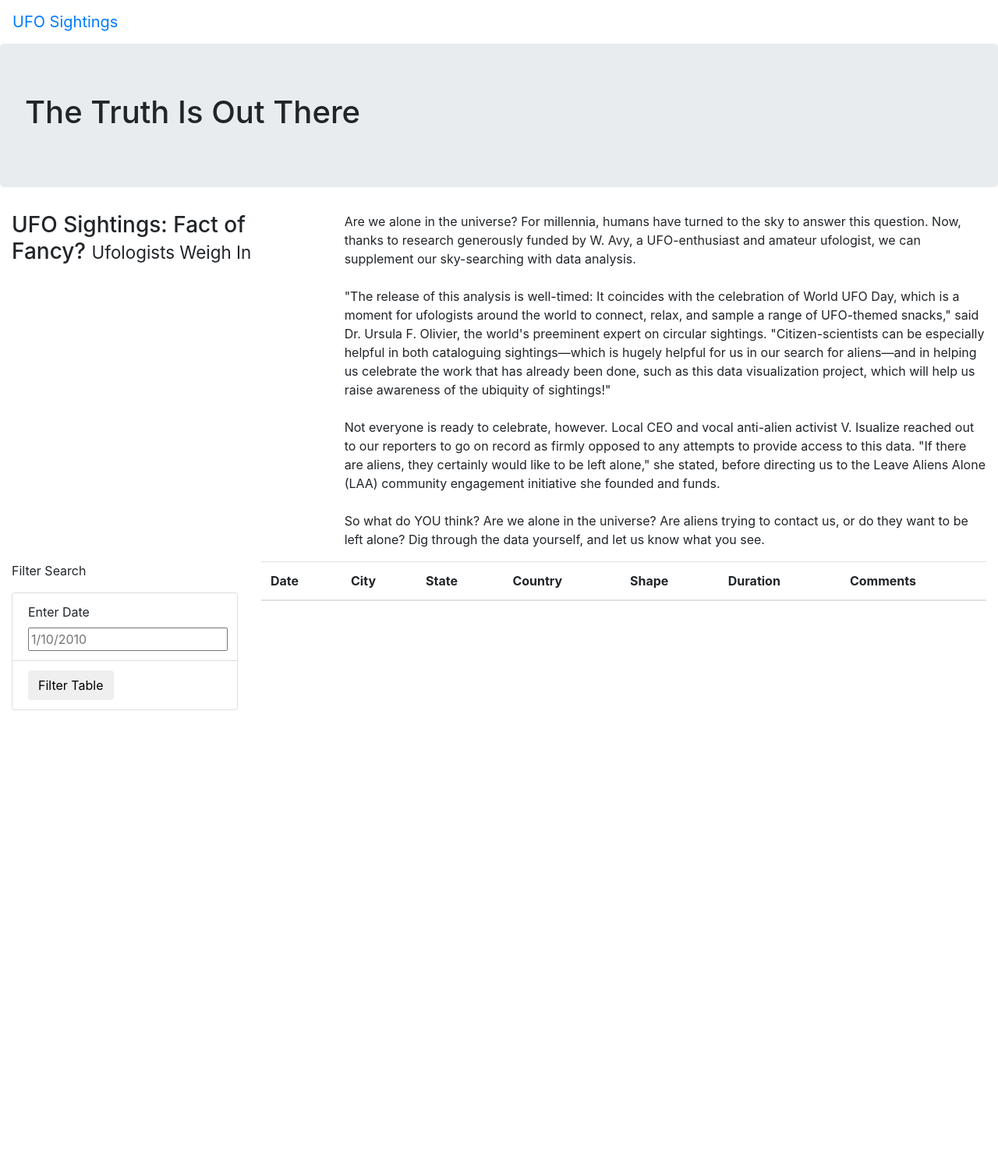
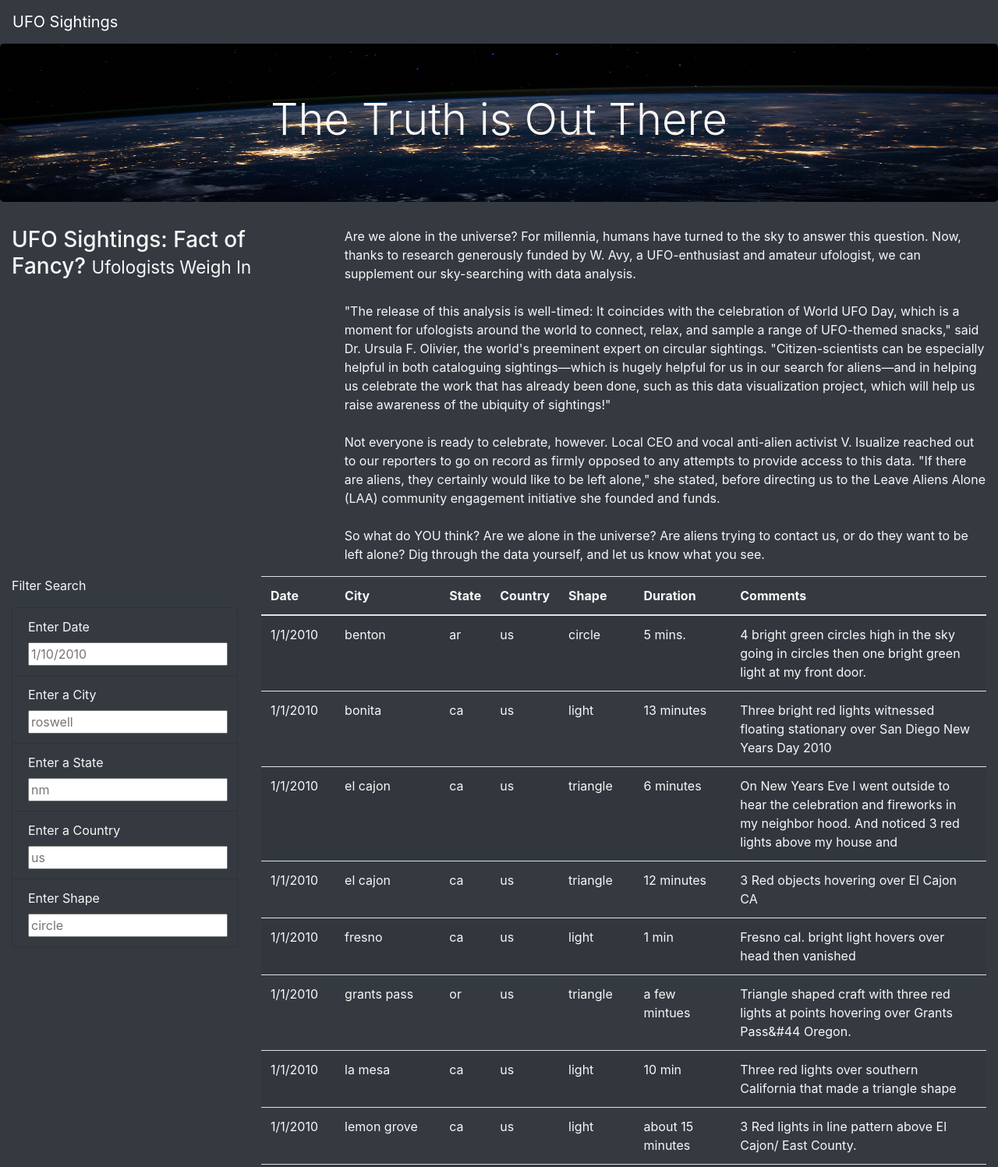
Before and after one commit to DJsef81/UFOs, a plain HTML site: page index.html in a window 1280 px wide. Shown: the top 1497 px of the page at 78% size. Before the commit the page ends 911 px from the top, so only its background shows below. Drawn offline with nearby package versions, Linux system fonts and the light colour scheme.

Commit message:
Module Challenge

```diff
--- a/index.html
+++ b/index.html
@@ -1,28 +1,26 @@
 <!DOCTYPE html>
 <html lang="en">
+
 <head>
     <meta charset="UTF-8">
     <meta name="viewport" content="width=device-width, initial-scale=1.0">
     <title>UFO Finder</title>
     <!--link to Bootstrap's content delivery network (CDN)-->
-    <link
-      rel="stylesheet"
-      href="https://maxcdn.bootstrapcdn.com/bootstrap/4.0.0/css/bootstrap.min.css"
-      integrity="sha384-Gn5384xqQ1aoWXA+058RXPxPg6fy4IWvTNh0E263XmFcJlSAwiGgFAW/dAiS6JXm"
-      crossorigin="anonymous"
-    />
+    <link rel="stylesheet" href="https://maxcdn.bootstrapcdn.com/bootstrap/4.0.0/css/bootstrap.min.css"
+        integrity="sha384-Gn5384xqQ1aoWXA+058RXPxPg6fy4IWvTNh0E263XmFcJlSAwiGgFAW/dAiS6JXm" crossorigin="anonymous" />
     <!--link to our stylesheet style.css file-->
     <link rel="stylesheet" href="static/css/style.css">
 </head>
-<body>
+
+<body class="bg-dark">
     <div class="wrapper">
-        <nav class="navbar navbar-expand-lg">
+        <nav class="navbar navbar-dark bg-dark navbar-expand-lg">
             <a class="navbar-brand" href="index.html">UFO Sightings</a>
         </nav>
     </div>
     <!--Add jumbotron and header-->
     <div class="jumbotron">
-        <h1>The Truth Is Out There</h1>
+        <h1 class="display-4">The Truth is Out There</h1>
     </div>
     <!--set up container-->
     <div class="container-fluid">
@@ -32,7 +30,21 @@
             </div>
             <div class="col-md-8">
                 <p>
-              Are we alone in the universe? For millennia, humans have turned to the sky to answer this question. Now, thanks to research generously funded by W. Avy, a UFO-enthusiast and amateur ufologist, we can supplement our sky-searching with data analysis.<br><br>"The release of this analysis is well-timed: It coincides with the celebration of World UFO Day, which is a moment for ufologists around the world to connect, relax, and sample a range of UFO-themed snacks," said Dr. Ursula F. Olivier, the world's preeminent expert on circular sightings. "Citizen-scientists can be especially helpful in both cataloguing sightings—which is hugely helpful for us in our search for aliens—and in helping us celebrate the work that has already been done, such as this data visualization project, which will help us raise awareness of the ubiquity of sightings!"<br><br>Not everyone is ready to celebrate, however. Local CEO and vocal anti-alien activist V. Isualize reached out to our reporters to go on record as firmly opposed to any attempts to provide access to this data. "If there are aliens, they certainly would like to be left alone," she stated, before directing us to the Leave Aliens Alone (LAA) community engagement initiative she founded and funds.<br><br>So what do YOU think? Are we alone in the universe? Are aliens trying to contact us, or do they want to be left alone? Dig through the data yourself, and let us know what you see.
+                    Are we alone in the universe? For millennia, humans have turned to the sky to answer this question.
+                    Now, thanks to research generously funded by W. Avy, a UFO-enthusiast and amateur ufologist, we can
+                    supplement our sky-searching with data analysis.<br><br>"The release of this analysis is well-timed:
+                    It coincides with the celebration of World UFO Day, which is a moment for ufologists around the
+                    world to connect, relax, and sample a range of UFO-themed snacks," said Dr. Ursula F. Olivier, the
+                    world's preeminent expert on circular sightings. "Citizen-scientists can be especially helpful in
+                    both cataloguing sightings—which is hugely helpful for us in our search for aliens—and in helping us
+                    celebrate the work that has already been done, such as this data visualization project, which will
+                    help us raise awareness of the ubiquity of sightings!"<br><br>Not everyone is ready to celebrate,
+                    however. Local CEO and vocal anti-alien activist V. Isualize reached out to our reporters to go on
+                    record as firmly opposed to any attempts to provide access to this data. "If there are aliens, they
+                    certainly would like to be left alone," she stated, before directing us to the Leave Aliens Alone
+                    (LAA) community engagement initiative she founded and funds.<br><br>So what do YOU think? Are we
+                    alone in the universe? Are aliens trying to contact us, or do they want to be left alone? Dig
+                    through the data yourself, and let us know what you see.
 
 
                 </p>
@@ -43,18 +55,47 @@
     <div class="container-fluid">
         <div class="row">
             <div class="col-md-3">
-            <form>
+                <div class= filters>
+                <form class="bg-dark">
                     <p>Filter Search</p>
-            </form>
+
                 <ul class="list-group">
-                <li class="list-group-item">
+
+                        <!-- <div class="filter"> -->
+                            <!-- list tags for date -->
+                            <li class="list-group-item bg-dark">
                                 <label for="date">Enter Date</label>
                                 <input type="text" placeholder="1/10/2010" id="datetime" />
                             </li>
-                <li class="list-group-item">
-                    <button id="filter-btn" type="button" class="btn btn-default">Filter Table</button>
+                            <!-- list tags for city -->
+                            <li class="list-group-item bg-dark">
+                                <label for="city">Enter a City</label>
+                                <input type="text" placeholder="roswell" id="city" />
                             </li>
+                            <!-- list tags for state -->
+                            <li class="list-group-item bg-dark">
+                                <label for="state">Enter a State</label>
+                                <input type="text" placeholder="nm" id="state" />
+                            </li>
+                            <!-- list tags for country -->
+                            <li class="list-group-item bg-dark">
+                                <label for="country">Enter a Country</label>
+                                <input type="text" placeholder="us" id="country" />
+                            </li>
+                            <!-- list tags for shape -->
+                            <li class="list-group-item bg-dark">
+                                <label for="shape">Enter Shape</label>
+                                <input type="text" placeholder="circle" id="shape" />
+                            </li>
+                            <!-- Filter button -->
+                            <!--li class="list-group-item bg-dark">
+                                <button id="filter-btn" type="button" class="btn btn-dark">Filter Table</button>
+                            </li-->
+                        <!-- </div> -->
+
                 </ul>
+                </form>
+                </div>
             </div>
             <div class="col-md-9">
                 <table class="table table-striped">
@@ -72,7 +113,12 @@
                     <tbody></tbody>
                 </table>
             </div>
+
         </div>
     </div>
+    <script src="https://cdnjs.cloudflare.com/ajax/libs/d3/4.11.0/d3.js"></script>
+    <script src="static/js/data.js"></script>
+    <script src="static/js/app.js"></script>
 </body>
+
 </html>
--- a/static/css/style.css
+++ b/static/css/style.css
@@ -0,0 +1,10 @@
+body {
+
+  color: #f7f7f7;
+}
+
+.jumbotron {
+    background-image: url("/images/nasa.jpg");
+    background-size: 100% 100%;
+    text-align: center;
+  }
--- /dev/null
+++ b/static/js/app.js
@@ -0,0 +1,78 @@
+// from data.js
+const tableData = data;
+
+// get table references
+var tbody = d3.select("tbody");
+
+function buildTable(data) {
+  // First, clear out any existing data
+  tbody.html("");
+
+  // Next, loop through each object in the data
+  // and append a row and cells for each value in the row
+  data.forEach((dataRow) => {
+    // Append a row to the table body
+    let row = tbody.append("tr");
+
+    // Loop through each field in the dataRow and add
+    // each value as a table cell (td)
+    Object.values(dataRow).forEach((val) => {
+      let cell = row.append("td");
+      cell.text(val);
+    });
+  });
+}
+
+// 1. Create a variable to keep track of all the filters as an object.
+var filters = {};
+
+// 3. Use this function to update the filters.
+function updateFilters() {
+
+    // 4a. Save the element that was changed as a variable.
+    var changedElement = d3.select(this);
+    // 4b. Save the value that was changed as a variable.
+    var elementValue = changedElement.property("value");
+    console.log(elementValue);
+
+    // 4c. Save the id of the filter that was changed as a variable.
+    var filterId = changedElement.attr("id");
+    console.log(filterId);
+
+
+    // 5. If a filter value was entered then add that filterId and value
+    // to the filters list. Otherwise, clear that filter from the filters object.
+    if(elementValue){
+      filters[filterId] = elementValue;
+    } else {
+      delete filters[filterId];
+    }
+
+    // 6. Call function to apply all filters and rebuild the table
+    filterTable();
+
+  }
+
+  // 7. Use this function to filter the table when data is entered.
+  function filterTable() {
+
+    // 8. Set the filtered data to the tableData.
+    let filteredData = tableData;
+
+
+    // 9. Loop through all of the filters and keep any data that
+    // matches the filter values
+    Object.entries(filters).forEach(([key,val]) => {
+      filteredData = filteredData.filter(row => row[key] === val);
+    });
+
+
+    // 10. Finally, rebuild the table using the filtered data
+    buildTable(filteredData);
+  }
+
+  // 2. Attach an event to listen for changes to each filter
+  d3.selectAll('input').on('change',updateFilters);
+
+  // Build the table when the page loads
+  buildTable(tableData);
```
Also changed, not shown: images/nasa.jpg (added), static/js/app_1.js (renamed from js/app.js), static/js/data.js (renamed from js/data.js), 4 other files. Lines whose indentation alone changed are shown as unchanged.
